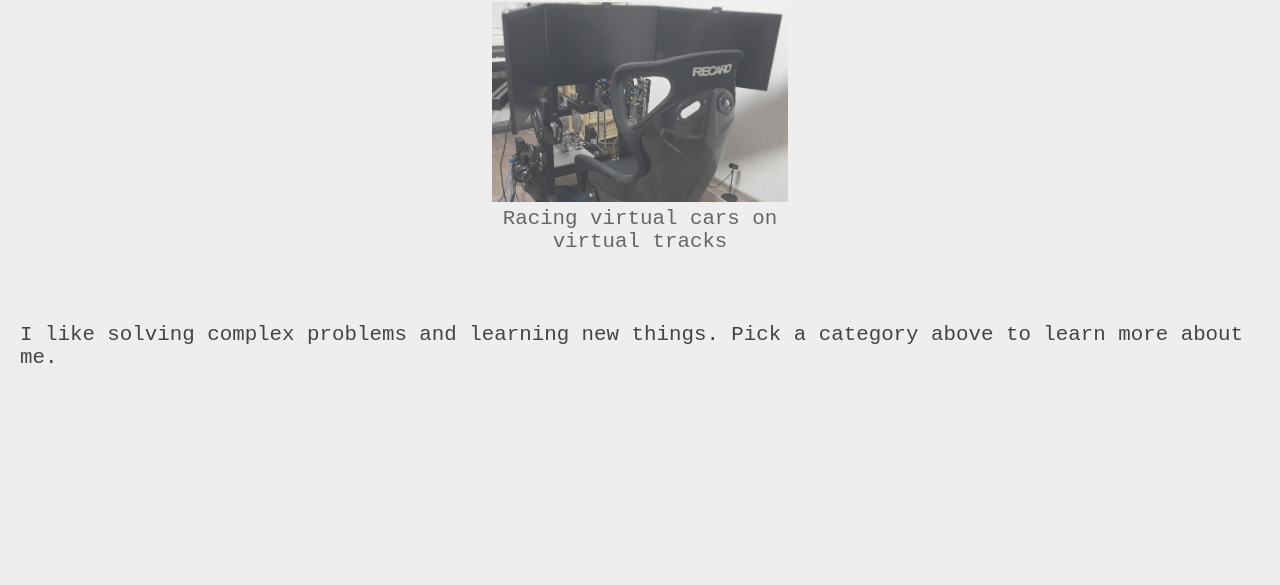
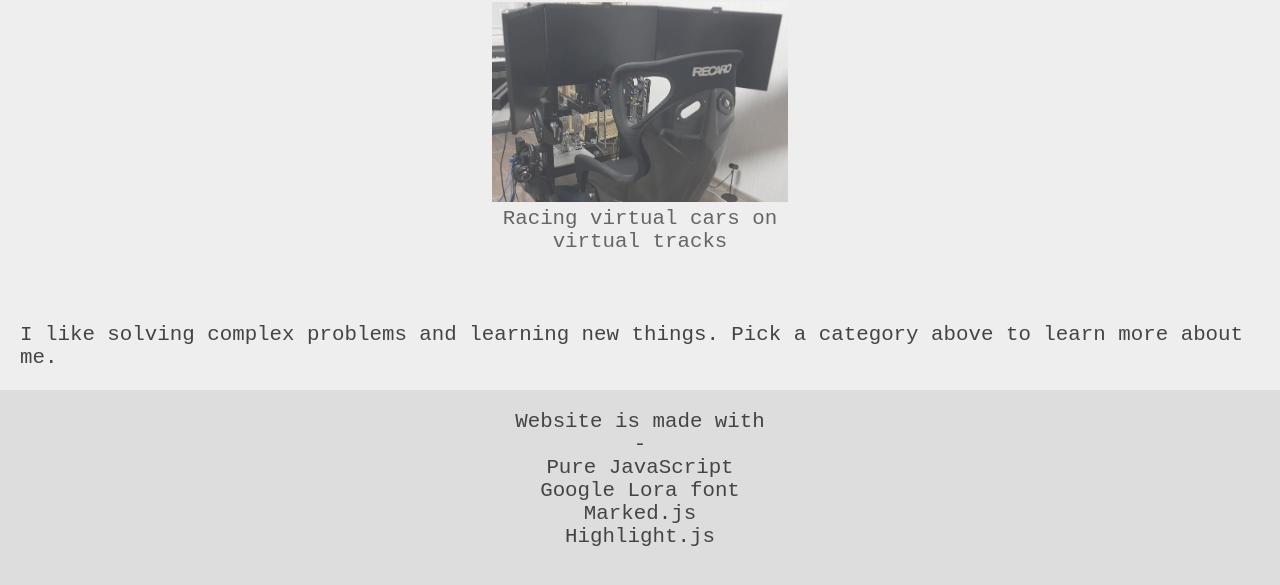
Before and after one commit to ewancoder/ewancoder.github.io, a plain HTML site: page index.html in a window 1280 px wide. Shown: the part 605-1190 px from the top of the page. Before the commit the page ends 1015 px from the top, so only its background shows below. Drawn offline with nearby package versions, Linux system fonts and the light colour scheme.

Commit message:
Add basic footer

```diff
--- a/css/style.css
+++ b/css/style.css
@@ -3,16 +3,37 @@ body {
     color: #444;
     font-family: monospace;
     font-size: 1.3rem;
-    margin: 20px 20px;
+    display: flex;
+    flex-direction: column;
+
+    margin: 0;
+    min-height: 100vh;
+}
+
+body div {
+    margin: 0 20px;
 }
 
 blockquote {
     font-size: 1.1rem;
 }
 
+#footer {
+    height: 200px;
+    margin: 0;
+    padding: 20px;
+    background-color: #ddd;
+    text-align: center;
+}
+
+#footer p {
+    margin: 0;
+}
+
 #summary {
     font-size: 2rem;
     text-align: center;
+    margin-top: 20px;
 }
 
 .toc {
@@ -143,6 +164,8 @@ pre {
     display:flex;
     flex-direction: column;
     align-items: center;
+
+    flex: 1;
 }
 
 #icons {
--- a/index.html
+++ b/index.html
@@ -64,6 +64,14 @@
       </a>
     </div>
     <div id="router"></div>
+    <div id="footer">
+      <p>Website is made with</p>
+      <p>-</p>
+      <p>Pure JavaScript</p>
+      <p>Google Lora font</p>
+      <p>Marked.js</p>
+      <p>Highlight.js</p>
+    </div>
     <script src="https://cdn.jsdelivr.net/npm/marked/marked.min.js"></script>
     <script type="module" src="app/main.js"></script>
   </body>
```
